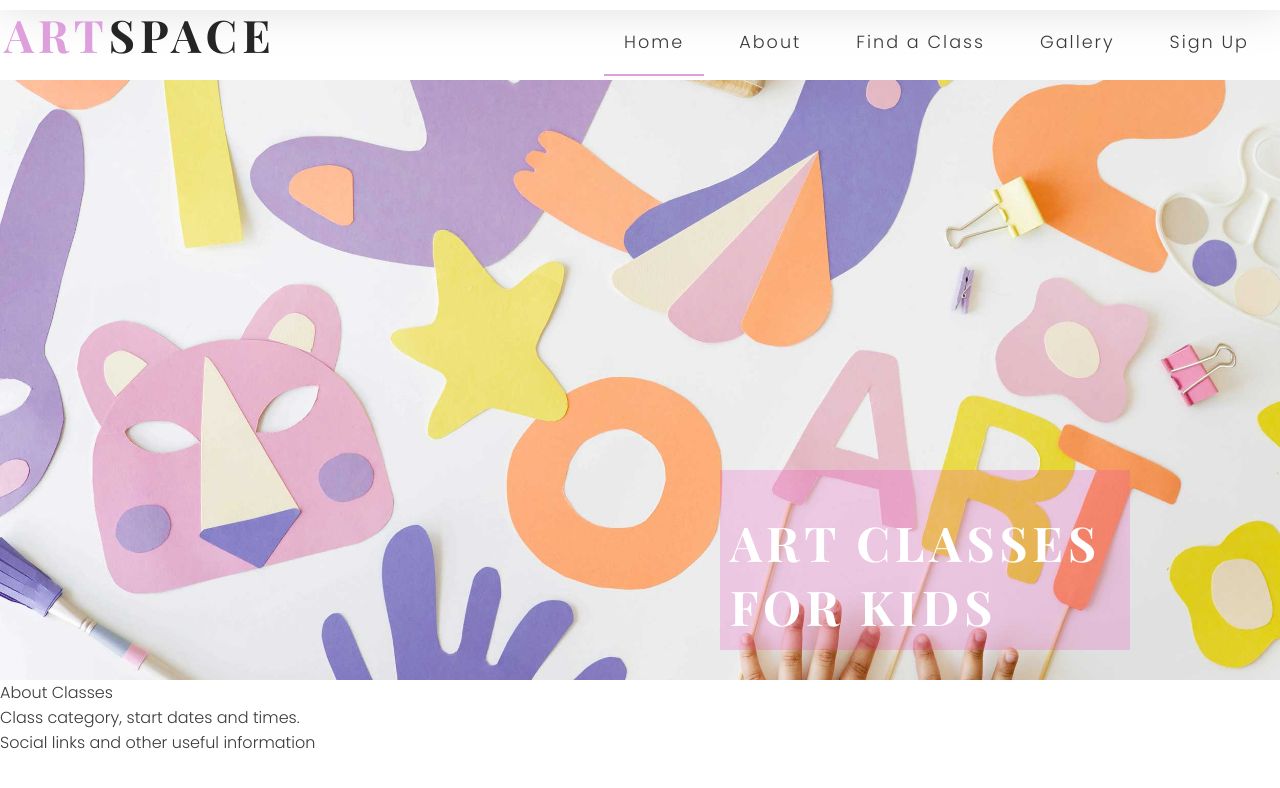
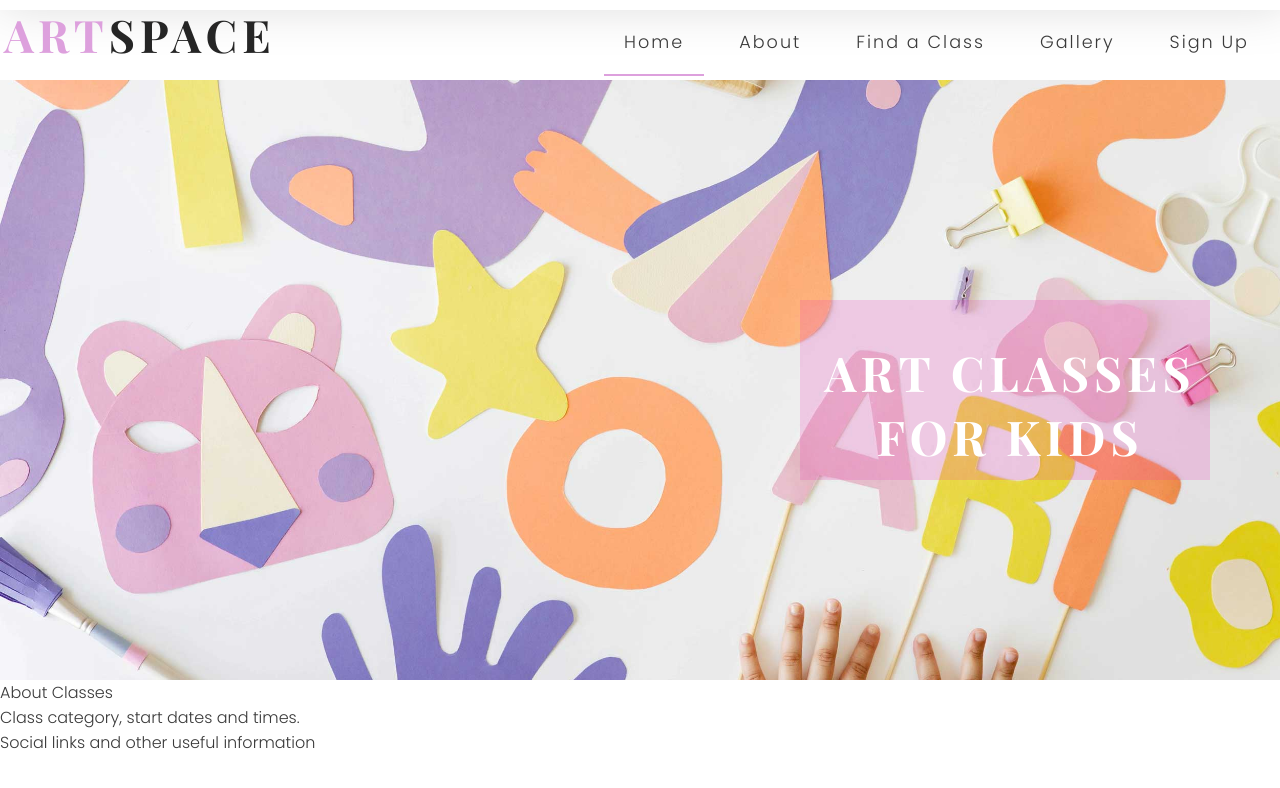
Before and after one commit to chasingash/art-classes-for-kids, a plain HTML site: page index.html in a window 1280 px wide. Drawn offline with nearby package versions, Linux system fonts and the light colour scheme; a web font is replaced by a local one.

Commit message:
Add text-align to center text

```diff
--- a/assets/css/style.css
+++ b/assets/css/style.css
@@ -108,6 +108,7 @@ h1, h2 {
     font-family: Poppins, sans-serif;
     text-transform: uppercase;
     letter-spacing: 4px;
+    text-align: center;
 
     width: 400px;
     height: 140px;
@@ -117,8 +118,9 @@ h1, h2 {
 
     background-color: rgba(236, 53, 181, 0.2);
 
-    bottom: 30px;
-    right: 150px;
+    bottom: 200px;
+    left: 800px;
 
     position: absolute;
+
 }
```
